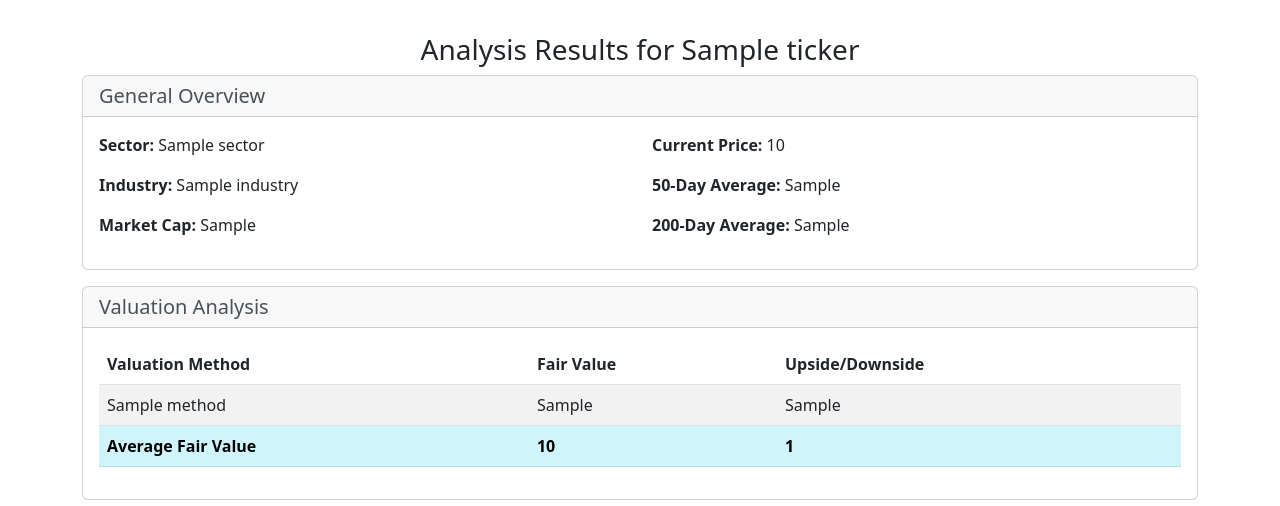
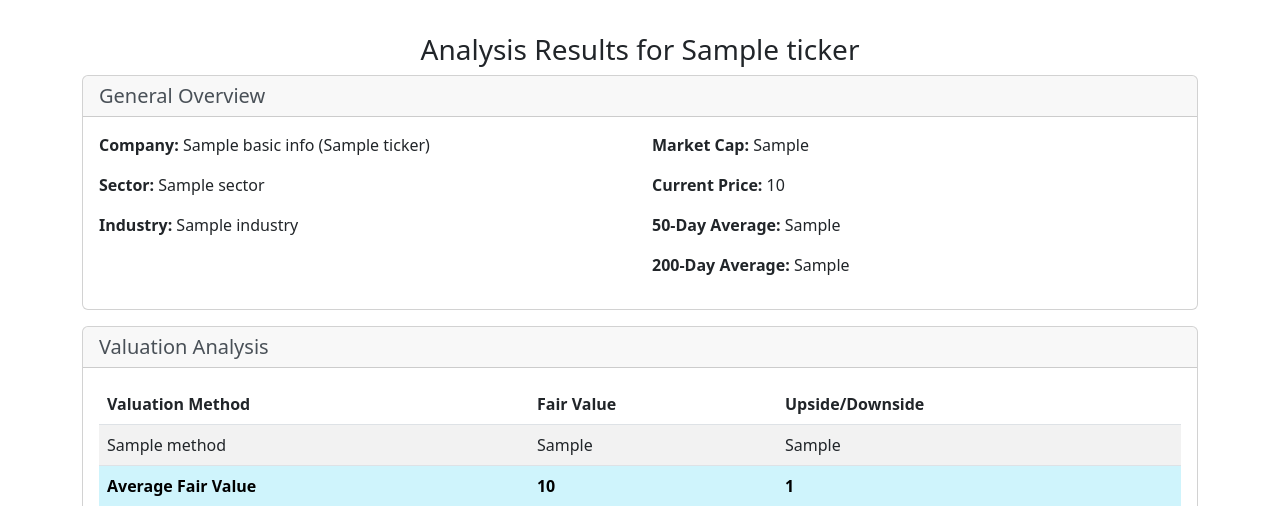
Before and after one commit to artiomlamadrid/magic-beans, a Flask app: template templates/quote.html in a window 1280 px wide. Shown: the part 369-875 px from the top of the page. Run offline with Flask 3, Linux system fonts and the light colour scheme; the template is opened without the code that fills it: most values are stand-ins (such as "Sample title", 1, 10 or a date in 2020); some libraries are stand-ins or nearby versions.

Commit message:
Fix analysis parameters collapse state and enhance company display
- Set analysis parameters to be collapsed by default (remove auto-expansion)
- Add company long name and ticker to General Overview section
- Update JavaScript to properly reset collapse state on page load
- Reorganize General Overview layout to include company name prominently
- Extract longName from stock info data in analysis service

```diff
--- a/analysis_service.py
+++ b/analysis_service.py
@@ -273,6 +273,7 @@ class ComprehensiveAnalysisService:
 
         self.analysis_results['basic_info'] = {
             'ticker': self.ticker,
+            'long_name': info.get('longName', ''),
             'current_price': current_price,
             'current_price_formatted': self.formatter.format_currency(current_price),
             'ma_50': ma_50,
--- a/templates/quote.html
+++ b/templates/quote.html
@@ -55,7 +55,7 @@
         Configure Analysis Parameters
       </button>
       <input type="hidden" id="analysisParams_expanded" name="analysisParams_expanded" value="false">
-      <div class="collapse mt-3 {% if request.form.get('analysisParams_expanded') == 'true' %}show{% endif %}" id="analysisParams">
+      <div class="collapse mt-3" id="analysisParams">
         <div class="card">
           <div class="card-body">
             <h5 class="card-title mb-4"><strong>Valuation Model Parameters</strong></h5>
@@ -340,11 +340,16 @@
               {% if analysis.basic_info %}
                             <div class="row">
                   <div class="col-md-6">
+                      {% if analysis.basic_info.long_name %}
+                      <p><strong>Company:</strong> {{ analysis.basic_info.long_name }} ({{ analysis.basic_info.ticker }})</p>
+                      {% else %}
+                      <p><strong>Ticker:</strong> {{ analysis.basic_info.ticker }}</p>
+                      {% endif %}
                       <p><strong>Sector:</strong> {{ analysis.basic_info.sector }}</p>
                       <p><strong>Industry:</strong> {{ analysis.basic_info.industry }}</p>
-                      <p><strong>Market Cap:</strong> {{ analysis.basic_info.market_cap_formatted }}</p>
                   </div>
                   <div class="col-md-6">
+                      <p><strong>Market Cap:</strong> {{ analysis.basic_info.market_cap_formatted }}</p>
                       <p><strong>Current Price:</strong> {{ analysis.basic_info.current_price_formatted }}</p>
                       <p><strong>50-Day Average:</strong> {{ analysis.basic_info.ma_50_formatted }}</p>
                       <p><strong>200-Day Average:</strong> {{ analysis.basic_info.ma_200_formatted }}</p>
@@ -507,12 +512,9 @@
   function setAnalysisParamsExpanded() {
       document.getElementById('analysisParams_expanded').value = 'true';
   }
-  // On page load, if the collapse is open, set the hidden input
+  // On page load, reset the collapsed state (default should be collapsed)
   document.addEventListener('DOMContentLoaded', function() {
-      var params = document.getElementById('analysisParams');
-      if (params && params.classList.contains('show')) {
-          document.getElementById('analysisParams_expanded').value = 'true';
-      }
+      document.getElementById('analysisParams_expanded').value = 'false';
   });
   // Enable Bootstrap popovers
   document.addEventListener('DOMContentLoaded', function() {
```
